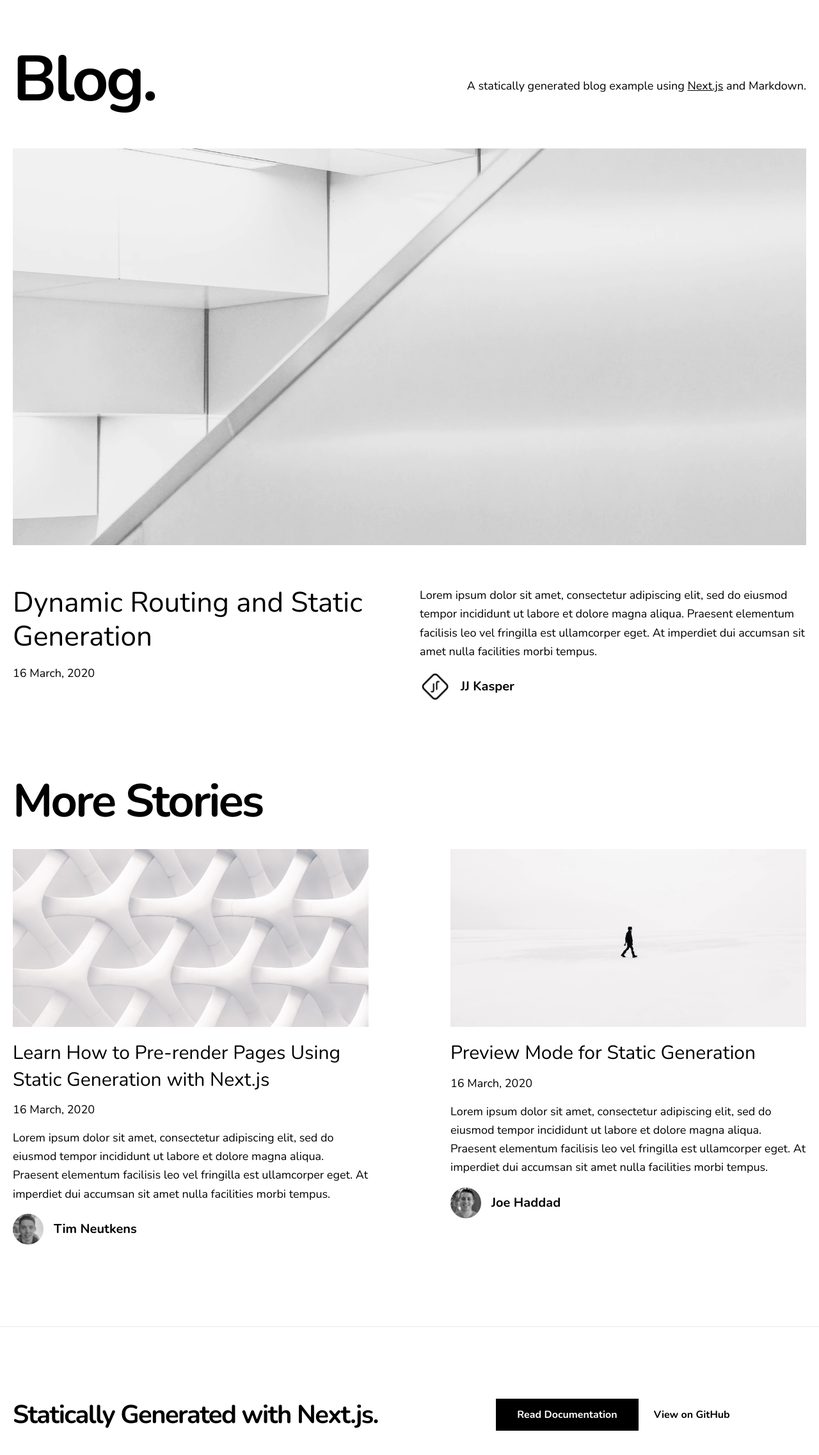
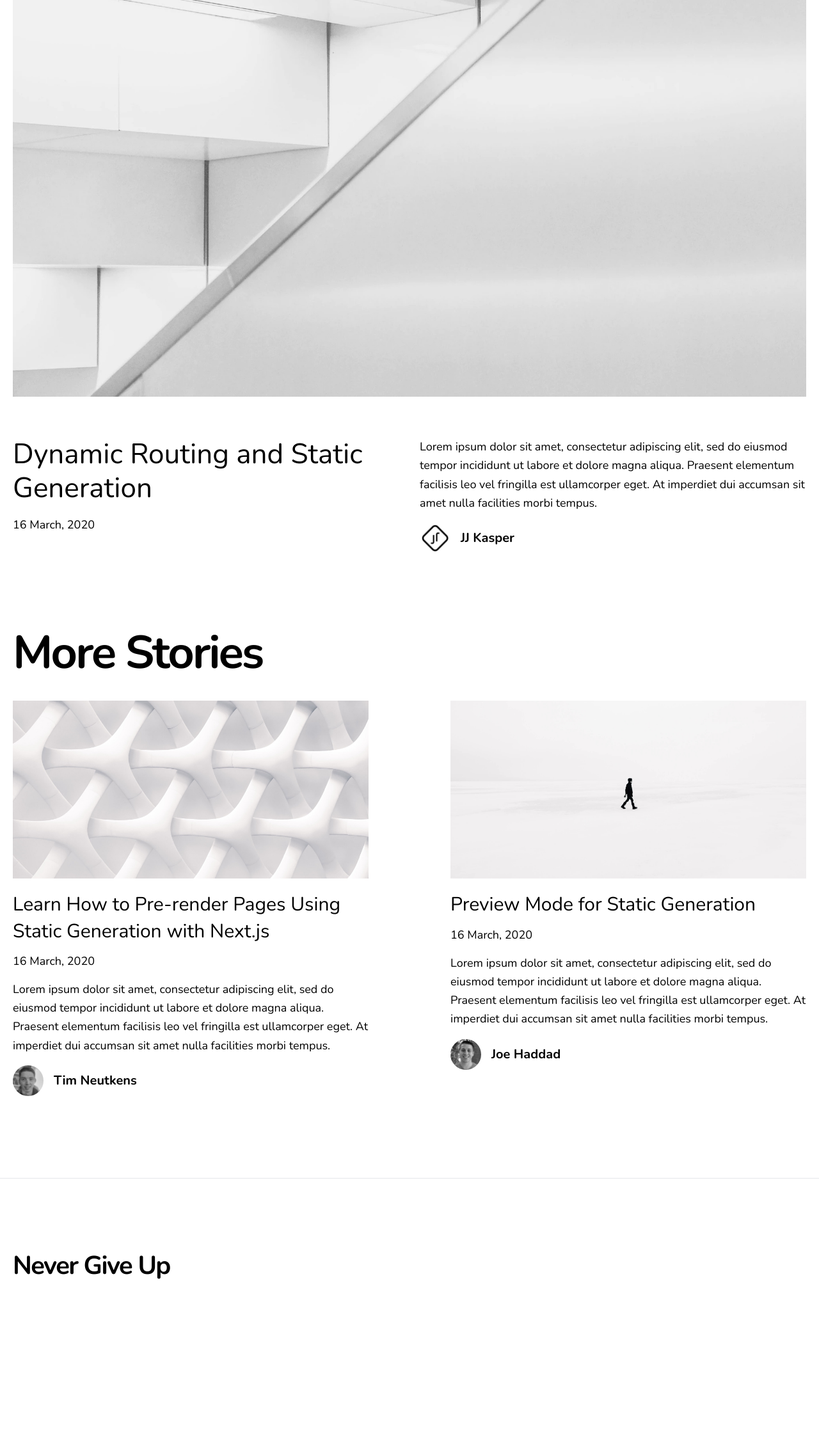
Before and after one commit to herkahahaha/r-ka, a Next.js app: page / in a window 1280 px wide. Shown: the top 2274 px of the page at 64% size. After the commit the page ends 2114 px from the top, so only its background shows below. Built offline with nearby package versions, Linux system fonts and the light colour scheme.

Commit message:
filtered

```diff
--- a/components/footer.js
+++ b/components/footer.js
@@ -1,5 +1,5 @@
-import Container from './container'
-import { EXAMPLE_PATH } from '../lib/constants'
+import Container from "./container";
+// import { EXAMPLE_PATH } from "../lib/constants";
 
 export default function Footer() {
   return (
@@ -7,10 +7,10 @@ export default function Footer() {
       <Container>
         <div className="py-28 flex flex-col lg:flex-row items-center">
           <h3 className="text-4xl lg:text-5xl font-bold tracking-tighter leading-tight text-center lg:text-left mb-10 lg:mb-0 lg:pr-4 lg:w-1/2">
-            Statically Generated with Next.js.
+            Never Give Up
           </h3>
           <div className="flex flex-col lg:flex-row justify-center items-center lg:pl-4 lg:w-1/2">
-            <a
+            {/* <a
               href="https://nextjs.org/docs/basic-features/pages"
               className="mx-3 bg-black hover:bg-white hover:text-black border border-black text-white font-bold py-3 px-12 lg:px-8 duration-200 transition-colors mb-6 lg:mb-0"
             >
@@ -21,10 +21,10 @@ export default function Footer() {
               className="mx-3 font-bold hover:underline"
             >
               View on GitHub
-            </a>
+            </a>*/}
           </div>
         </div>
       </Container>
     </footer>
-  )
+  );
 }
--- a/components/header.js
+++ b/components/header.js
@@ -1,12 +1,12 @@
-import Link from 'next/link'
+import Link from "next/link";
 
 export default function Header() {
   return (
     <h2 className="text-2xl md:text-4xl font-bold tracking-tight md:tracking-tighter leading-tight mb-20 mt-8">
       <Link href="/">
-        <a className="hover:underline">Blog</a>
+        <a className="hover:underline">R-KA</a>
       </Link>
       .
     </h2>
-  )
+  );
 }
--- a/components/intro.js
+++ /dev/null
@@ -1,21 +0,0 @@
-import { CMS_NAME } from '../lib/constants'
-
-export default function Intro() {
-  return (
-    <section className="flex-col md:flex-row flex items-center md:justify-between mt-16 mb-16 md:mb-12">
-      <h1 className="text-6xl md:text-8xl font-bold tracking-tighter leading-tight md:pr-8">
-        Blog.
-      </h1>
-      <h4 className="text-center md:text-left text-lg mt-5 md:pl-8">
-        A statically generated blog example using{' '}
-        <a
-          href="https://nextjs.org/"
-          className="underline hover:text-success duration-200 transition-colors"
-        >
-          Next.js
-        </a>{' '}
-        and {CMS_NAME}.
-      </h4>
-    </section>
-  )
-}
--- a/lib/constants.js
+++ b/lib/constants.js
@@ -1,4 +1,4 @@
-export const EXAMPLE_PATH = 'blog-starter'
-export const CMS_NAME = 'Markdown'
+export const EXAMPLE_PATH = "r-ka";
+export const CMS_NAME = "Markdown";
 export const HOME_OG_IMAGE_URL =
-  'https://og-image.now.sh/Next.js%20Blog%20Starter%20Example.png?theme=light&md=1&fontSize=100px&images=https%3A%2F%2Fassets.vercel.com%2Fimage%2Fupload%2Ffront%2Fassets%2Fdesign%2Fnextjs-black-logo.svg'
+  "https://og-image.now.sh/Next.js%20Blog%20Starter%20Example.png?theme=light&md=1&fontSize=100px&images=https%3A%2F%2Fassets.vercel.com%2Fimage%2Fupload%2Ffront%2Fassets%2Fdesign%2Fnextjs-black-logo.svg";
--- a/pages/index.js
+++ b/pages/index.js
@@ -1,23 +1,20 @@
-import Container from '../components/container'
-import MoreStories from '../components/more-stories'
-import HeroPost from '../components/hero-post'
-import Intro from '../components/intro'
-import Layout from '../components/layout'
-import { getAllPosts } from '../lib/api'
-import Head from 'next/head'
-import { CMS_NAME } from '../lib/constants'
+import Container from "../components/container";
+import MoreStories from "../components/more-stories";
+import HeroPost from "../components/hero-post";
+import Layout from "../components/layout";
+import { getAllPosts } from "../lib/api";
+import Head from "next/head";
 
 export default function Index({ allPosts }) {
-  const heroPost = allPosts[0]
-  const morePosts = allPosts.slice(1)
+  const heroPost = allPosts[0];
+  const morePosts = allPosts.slice(1);
   return (
     <>
       <Layout>
         <Head>
-          <title>Next.js Blog Example with {CMS_NAME}</title>
+          <title>Rka</title>
         </Head>
         <Container>
-          <Intro />
           {heroPost && (
             <HeroPost
               title={heroPost.title}
@@ -32,20 +29,20 @@ export default function Index({ allPosts }) {
         </Container>
       </Layout>
     </>
-  )
+  );
 }
 
 export async function getStaticProps() {
   const allPosts = getAllPosts([
-    'title',
-    'date',
-    'slug',
-    'author',
-    'coverImage',
-    'excerpt',
-  ])
+    "title",
+    "date",
+    "slug",
+    "author",
+    "coverImage",
+    "excerpt",
+  ]);
 
   return {
     props: { allPosts },
-  }
+  };
 }
```
